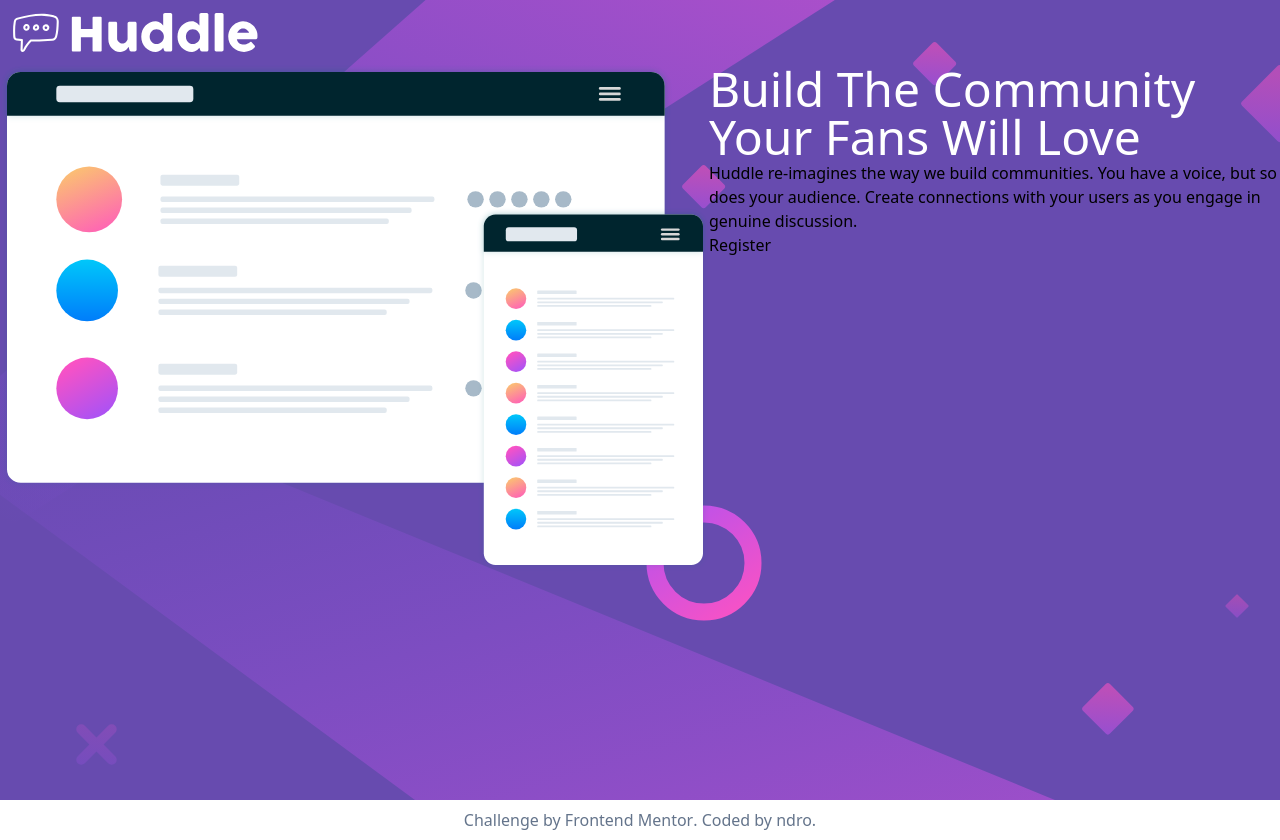
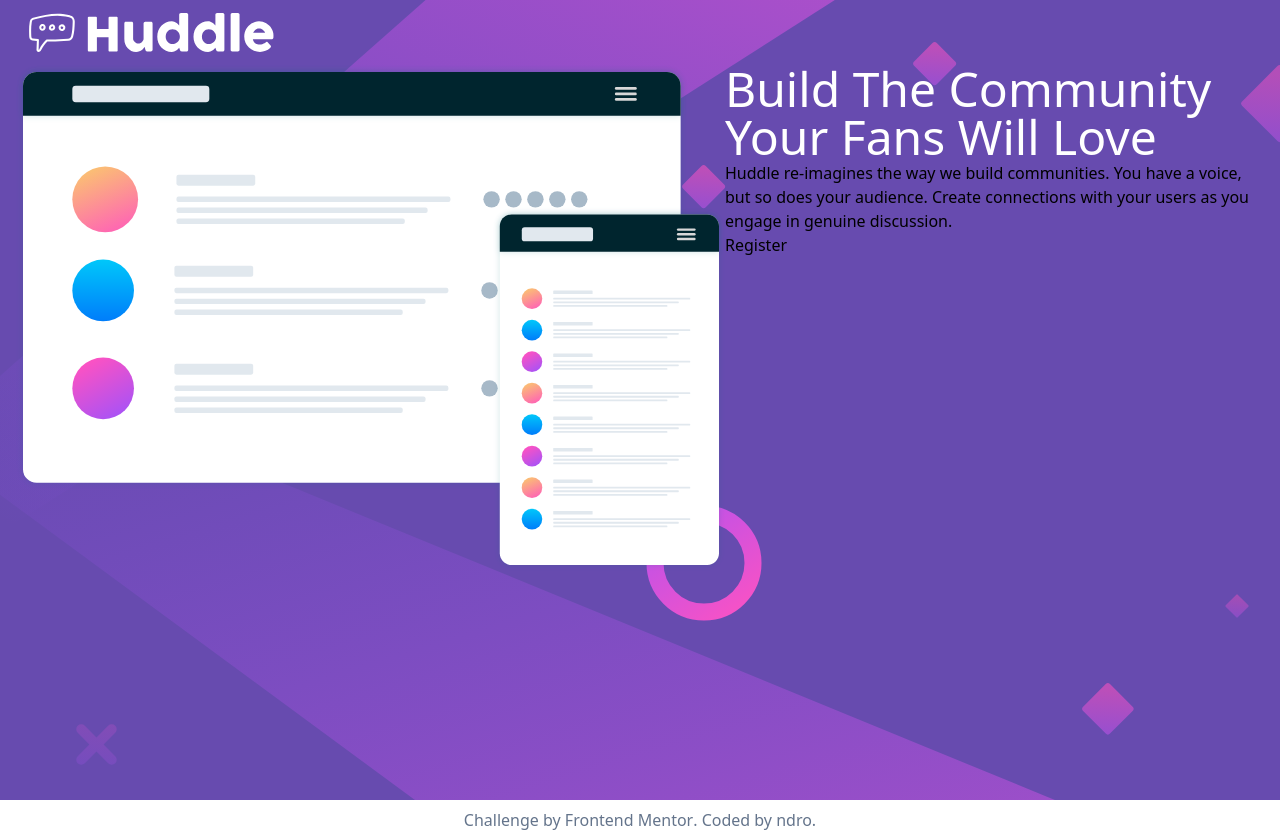
Before and after one commit to ndro/huddle-landing-page, a Vue app: page / in a window 1280 px wide. Built offline with nearby package versions, Linux system fonts and the light colour scheme.

Commit message:
tailwind.config.js: set container theme

```diff
--- a/tailwind.config.js
+++ b/tailwind.config.js
@@ -5,6 +5,10 @@
   ],
   theme: {
     extend: {
+      container: {
+        center: true,
+        padding: '1rem'
+      },
       colors: {
         'soft-magenta': 'hsl(300, 69%, 71%)'
       }
```
